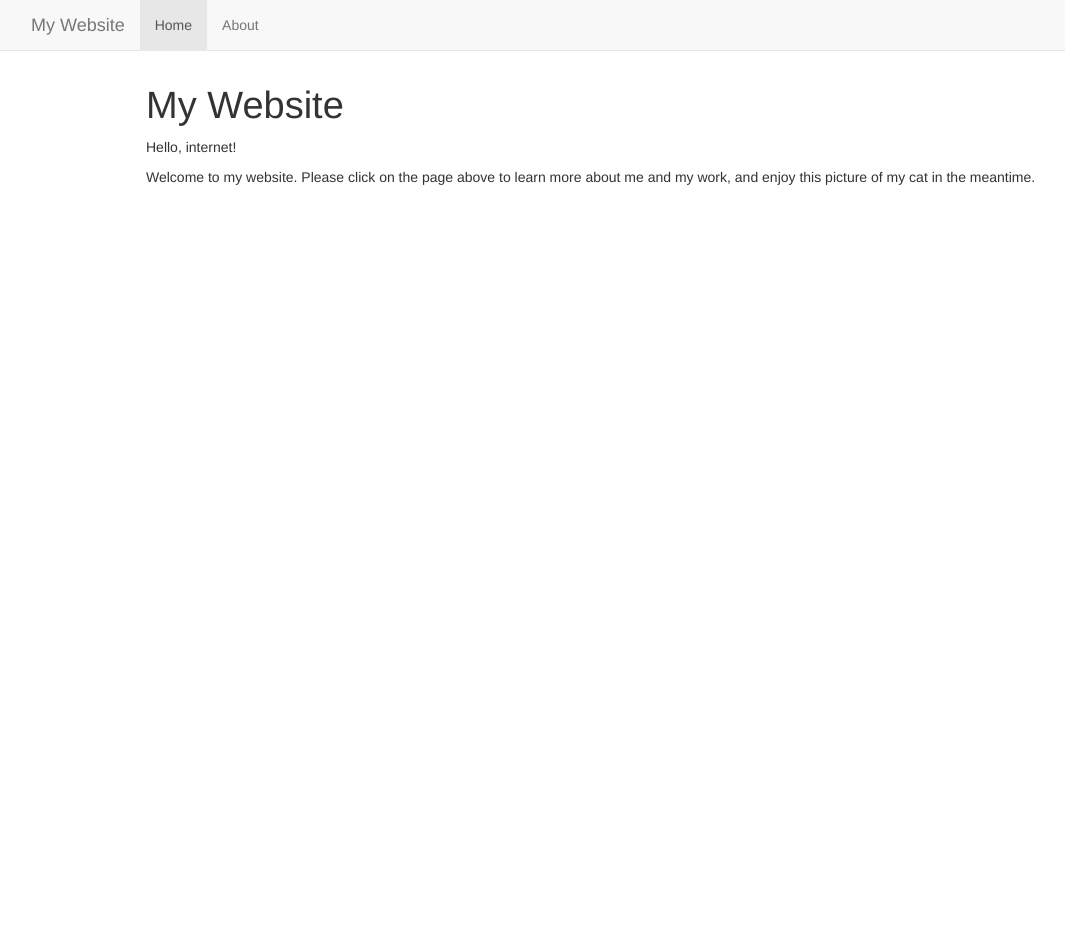
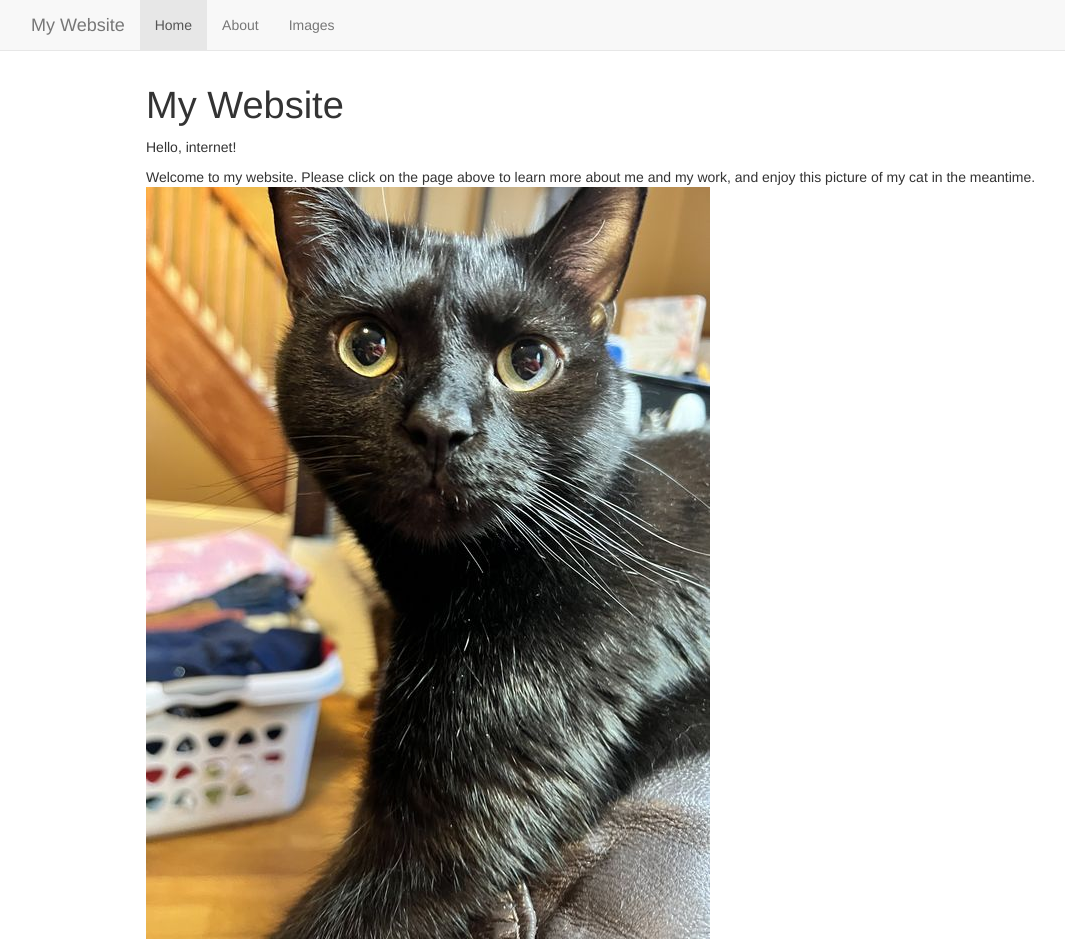
Before and after one commit to marleygonsalves/plankton-time, a plain HTML site: page docs/index.html in a window 1280 px wide. Shown: the whole page, without its empty margins (39-1104 px from the left). Before the commit the page ends 800 px from the top, so only its background shows below. Drawn offline with nearby package versions, Linux system fonts and the light colour scheme; some packages are replaced by stand-ins of ours.

Commit message:
Add files via upload

```diff
--- a/docs/index.html
+++ b/docs/index.html
@@ -248,6 +248,9 @@ $(document).ready(function () {
 <li>
   <a href="about.html">About</a>
 </li>
+<li>
+  <a href="images.html">Images</a>
+</li>
       </ul>
       <ul class="nav navbar-nav navbar-right">
 
@@ -267,8 +270,8 @@ $(document).ready(function () {
 
 <p>Hello, internet!</p>
 <p>Welcome to my website. Please click on the page above to learn more
-about me and my work, and enjoy this picture of my cat in the
-meantime.</p>
+about me and my work, and enjoy this picture of my cat in the meantime.
+<img src="jackkkkkkk.jpg" alt="alt text" /></p>
 
 
 
```
Also changed, not shown: docs/about.html (+3 -0 lines), docs/jackkkkkkk.jpg (added).
